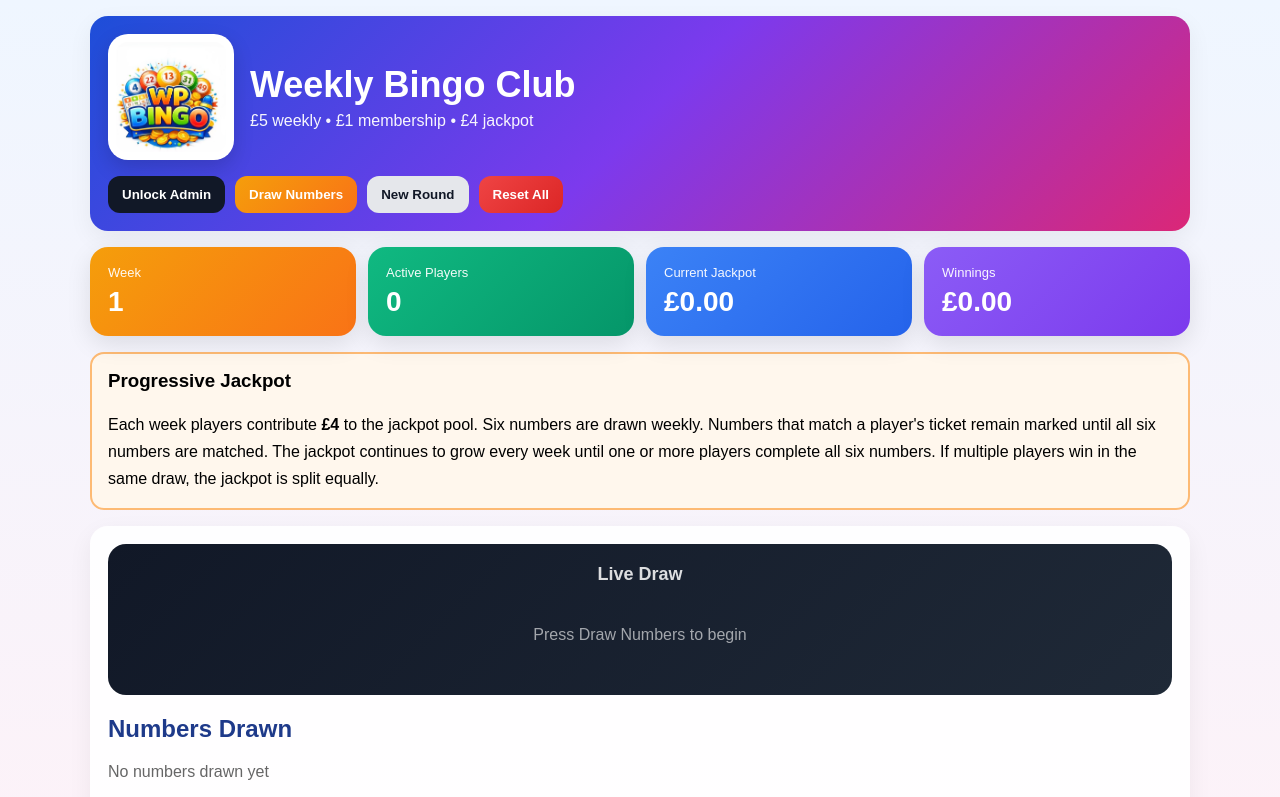
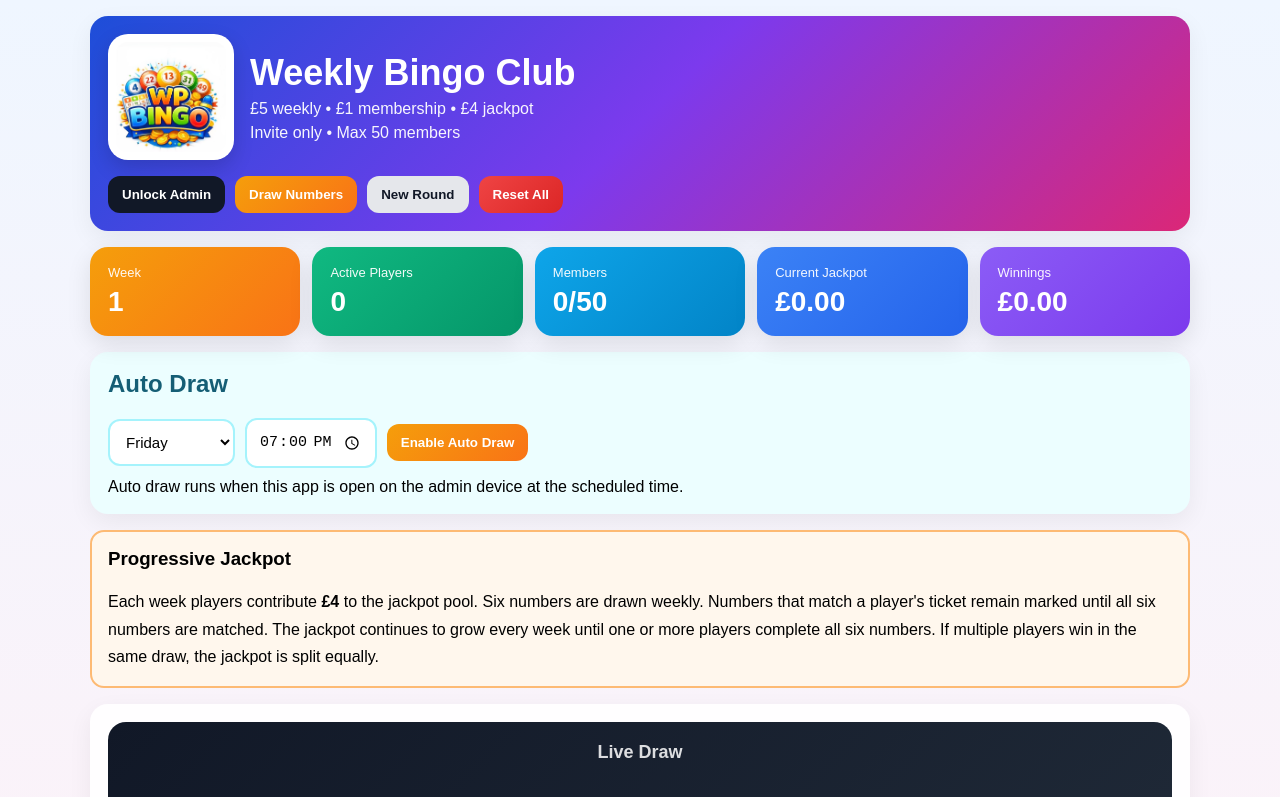
Before and after one commit to Spwindows/WP-Bingo2, a React (Vite) app: page / in a window 1280 px wide. Shown: the top 797 px of the page. Built offline with nearby package versions, Linux system fonts and the light colour scheme.

Commit message:
Update App.jsx

```diff
--- a/src/App.jsx
+++ b/src/App.jsx
@@ -5,7 +5,9 @@ const JACKPOT_FEE = 4;
 const WEEKLY_TOTAL = MEMBERSHIP_FEE + JACKPOT_FEE;
 const CURRENCY = "£";
 const ADMIN_PIN = "1234";
-const STORAGE_KEY = "wp-bingo-club-v7";
+const INVITE_CODE = "BINGO2026";
+const MAX_PLAYERS = 50;
+const STORAGE_KEY = "wp-bingo-club-v8";
 
 function randomDraw() {
   const nums = [];
@@ -34,6 +36,7 @@ export default function App() {
   const [drawn, setDrawn] = useState([]);
   const [name, setName] = useState("");
   const [nums, setNums] = useState("");
+  const [invite, setInvite] = useState("");
   const [week, setWeek] = useState(1);
 
   const [winnerFound, setWinnerFound] = useState(false);
@@ -46,6 +49,11 @@ export default function App() {
   const [lastDrawIds, setLastDrawIds] = useState([]);
   const [carryover, setCarryover] = useState(0);
   const [roundCancelled, setRoundCancelled] = useState(false);
+
+  const [autoDrawEnabled, setAutoDrawEnabled] = useState(false);
+  const [autoDrawDay, setAutoDrawDay] = useState("Friday");
+  const [autoDrawTime, setAutoDrawTime] = useState("19:00");
+  const [lastAutoDrawStamp, setLastAutoDrawStamp] = useState("");
 
   useEffect(() => {
     const raw = localStorage.getItem(STORAGE_KEY);
@@ -60,6 +68,10 @@ export default function App() {
       setAdminUnlocked(saved.adminUnlocked || false);
       setCarryover(saved.carryover || 0);
       setRoundCancelled(saved.roundCancelled || false);
+      setAutoDrawEnabled(saved.autoDrawEnabled || false);
+      setAutoDrawDay(saved.autoDrawDay || "Friday");
+      setAutoDrawTime(saved.autoDrawTime || "19:00");
+      setLastAutoDrawStamp(saved.lastAutoDrawStamp || "");
     }
   }, []);
 
@@ -76,6 +88,10 @@ export default function App() {
         adminUnlocked,
         carryover,
         roundCancelled,
+        autoDrawEnabled,
+        autoDrawDay,
+        autoDrawTime,
+        lastAutoDrawStamp,
       })
     );
   }, [
@@ -88,6 +104,10 @@ export default function App() {
     adminUnlocked,
     carryover,
     roundCancelled,
+    autoDrawEnabled,
+    autoDrawDay,
+    autoDrawTime,
+    lastAutoDrawStamp,
   ]);
 
   const roundStarted = drawn.length > 0;
@@ -128,6 +148,69 @@ export default function App() {
     }
   }, [players, roundStarted, winnerFound, roundCancelled, week, carryover]);
 
+  useEffect(() => {
+    if (!autoDrawEnabled) return;
+    if (!adminUnlocked) return;
+
+    const timer = setInterval(() => {
+      if (shouldAutoDrawNow()) {
+        const stamp = buildCurrentAutoStamp();
+        if (stamp !== lastAutoDrawStamp) {
+          setLastAutoDrawStamp(stamp);
+          runDraw();
+        }
+      }
+    }, 30000);
+
+    return () => clearInterval(timer);
+  }, [
+    autoDrawEnabled,
+    adminUnlocked,
+    autoDrawDay,
+    autoDrawTime,
+    lastAutoDrawStamp,
+    players,
+    winnerFound,
+    roundCancelled,
+    isDrawing,
+  ]);
+
+  function dayToIndex(day) {
+    const map = {
+      Sunday: 0,
+      Monday: 1,
+      Tuesday: 2,
+      Wednesday: 3,
+      Thursday: 4,
+      Friday: 5,
+      Saturday: 6,
+    };
+    return map[day];
+  }
+
+  function shouldAutoDrawNow() {
+    if (winnerFound || roundCancelled || isDrawing) return false;
+    const activePlayers = players.filter(isActive);
+    if (activePlayers.length === 0) return false;
+
+    const now = new Date();
+    const targetDay = dayToIndex(autoDrawDay);
+    const [hourStr, minuteStr] = autoDrawTime.split(":");
+    const targetHour = parseInt(hourStr, 10);
+    const targetMinute = parseInt(minuteStr, 10);
+
+    return (
+      now.getDay() === targetDay &&
+      now.getHours() === targetHour &&
+      now.getMinutes() === targetMinute
+    );
+  }
+
+  function buildCurrentAutoStamp() {
+    const now = new Date();
+    return `${now.getFullYear()}-${now.getMonth() + 1}-${now.getDate()}-${autoDrawDay}-${autoDrawTime}`;
+  }
+
   function unlockAdmin() {
     const pin = window.prompt("Enter admin PIN");
     if (pin === ADMIN_PIN) {
@@ -144,6 +227,16 @@ export default function App() {
 
   function addPlayer(e) {
     e.preventDefault();
+
+    if (players.length >= MAX_PLAYERS) {
+      alert("Club is full (50 members max)");
+      return;
+    }
+
+    if (invite.trim() !== INVITE_CODE) {
+      alert("Invalid invite code");
+      return;
+    }
 
     if (roundStarted) {
       alert("No new players can join after the round starts");
@@ -198,6 +291,7 @@ export default function App() {
 
     setName("");
     setNums("");
+    setInvite("");
   }
 
   function finishDraw(updated, drawIdsForHighlight) {
@@ -254,12 +348,7 @@ export default function App() {
     setLastDrawIds(drawIdsForHighlight);
   }
 
-  function drawNumbers() {
-    if (!adminUnlocked) {
-      alert("Unlock admin first");
-      return;
-    }
-
+  function runDraw() {
     if (winnerFound) {
       alert("Winner already found");
       return;
@@ -302,6 +391,14 @@ export default function App() {
         return updated;
       });
     }, newEntries.length * 500 + 250);
+  }
+
+  function drawNumbers() {
+    if (!adminUnlocked) {
+      alert("Unlock admin first");
+      return;
+    }
+    runDraw();
   }
 
   function withdrawPlayer(id) {
@@ -378,12 +475,15 @@ export default function App() {
     setLastDrawIds([]);
     setName("");
     setNums("");
+    setInvite("");
     setWeek(1);
     setWinnerFound(false);
     setWinnerNames([]);
     setHistory([]);
     setCarryover(0);
     setRoundCancelled(false);
+    setAutoDrawEnabled(false);
+    setLastAutoDrawStamp("");
   }
 
   const totalMembershipFees = useMemo(() => {
@@ -445,6 +545,9 @@ export default function App() {
                 {MEMBERSHIP_FEE} membership • {CURRENCY}
                 {JACKPOT_FEE} jackpot
               </div>
+              <div style={{ marginTop: 6, opacity: 0.95 }}>
+                Invite only • Max {MAX_PLAYERS} members
+              </div>
             </div>
           </div>
 
@@ -488,6 +591,11 @@ export default function App() {
             bg="linear-gradient(135deg,#10b981,#059669)"
           />
           <StatCard
+            title="Members"
+            value={`${players.length}/${MAX_PLAYERS}`}
+            bg="linear-gradient(135deg,#0ea5e9,#0284c7)"
+          />
+          <StatCard
             title="Current Jackpot"
             value={`${CURRENCY}${currentJackpot.toFixed(2)}`}
             bg="linear-gradient(135deg,#3b82f6,#2563eb)"
@@ -512,6 +620,49 @@ export default function App() {
             {carryover.toFixed(2)}
           </div>
         )}
+
+        <div style={{ ...card, background: "#ecfeff" }}>
+          <h2 style={{ marginTop: 0, color: "#155e75" }}>Auto Draw</h2>
+          <div style={{ display: "flex", gap: 10, flexWrap: "wrap", alignItems: "center" }}>
+            <select
+              value={autoDrawDay}
+              onChange={(e) => setAutoDrawDay(e.target.value)}
+              style={inputSmall}
+            >
+              <option>Sunday</option>
+              <option>Monday</option>
+              <option>Tuesday</option>
+              <option>Wednesday</option>
+              <option>Thursday</option>
+              <option>Friday</option>
+              <option>Saturday</option>
+            </select>
+
+            <input
+              type="time"
+              value={autoDrawTime}
+              onChange={(e) => setAutoDrawTime(e.target.value)}
+              style={inputSmall}
+            />
+
+            <button
+              style={autoDrawEnabled ? dangerBtn : yellowBtn}
+              onClick={() => {
+                if (!adminUnlocked) {
+                  alert("Unlock admin first");
+                  return;
+                }
+                setAutoDrawEnabled((prev) => !prev);
+              }}
+            >
+              {autoDrawEnabled ? "Disable Auto Draw" : "Enable Auto Draw"}
+            </button>
+          </div>
+
+          <p style={{ marginTop: 10, marginBottom: 0 }}>
+            Auto draw runs when this app is open on the admin device at the scheduled time.
+          </p>
+        </div>
 
         <div
           style={{
@@ -659,8 +810,7 @@ export default function App() {
                 fontWeight: "bold",
               }}
             >
-              Round cancelled — no active players remain. Jackpot carried into next
-              round.
+              Round cancelled — no active players remain. Jackpot carried into next round.
             </div>
           )}
         </div>
@@ -668,6 +818,13 @@ export default function App() {
         <div style={twoCol}>
           <div style={{ ...card, background: "#fff7ed" }}>
             <h2 style={{ marginTop: 0, color: "#c2410c" }}>Join</h2>
+
+            {players.length >= MAX_PLAYERS && (
+              <p style={{ color: "#b91c1c", fontWeight: "bold" }}>
+                Club is full ({MAX_PLAYERS} members)
+              </p>
+            )}
+
             {roundStarted ? (
               <p style={{ color: "#b91c1c", fontWeight: "bold" }}>
                 Entries closed until next round
@@ -681,12 +838,22 @@ export default function App() {
                   style={input}
                 />
                 <input
+                  placeholder="Invite code"
+                  value={invite}
+                  onChange={(e) => setInvite(e.target.value)}
+                  style={input}
+                />
+                <input
                   placeholder="6 numbers e.g. 3,7,12,18,24,45"
                   value={nums}
                   onChange={(e) => setNums(e.target.value)}
                   style={input}
                 />
-                <button type="submit" style={yellowBtn}>
+                <button
+                  type="submit"
+                  style={yellowBtn}
+                  disabled={players.length >= MAX_PLAYERS}
+                >
                   Add Player
                 </button>
               </form>
@@ -705,6 +872,8 @@ export default function App() {
               <li>
                 <strong>{CURRENCY}{JACKPOT_FEE}</strong> goes into the progressive jackpot pool
               </li>
+              <li>Invite only membership</li>
+              <li>Membership capped at {MAX_PLAYERS} players</li>
               <li>
                 The jackpot rolls over each week until a player matches all <strong>6 numbers</strong>
               </li>
@@ -796,8 +965,7 @@ export default function App() {
                         {jackpotPaid.toFixed(2)}
                       </div>
                       <div>
-                        Status:{" "}
-                        {active ? "Active" : `Stopped after week ${p.leftAfterWeek}`}
+                        Status: {active ? "Active" : `Stopped after week ${p.leftAfterWeek}`}
                       </div>
                     </div>
 
@@ -946,6 +1114,14 @@ const input = {
   background: "white",
 };
 
+const inputSmall = {
+  padding: 12,
+  borderRadius: 12,
+  border: "2px solid #a5f3fc",
+  fontSize: 15,
+  background: "white",
+};
+
 const darkBtn = {
   background: "#111827",
   color: "#fff",
```
